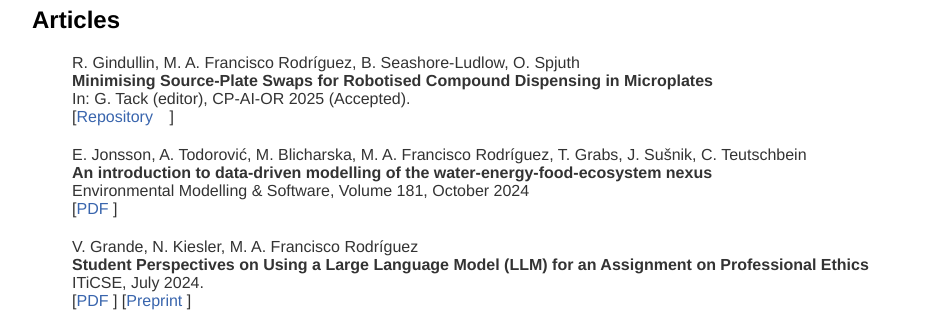
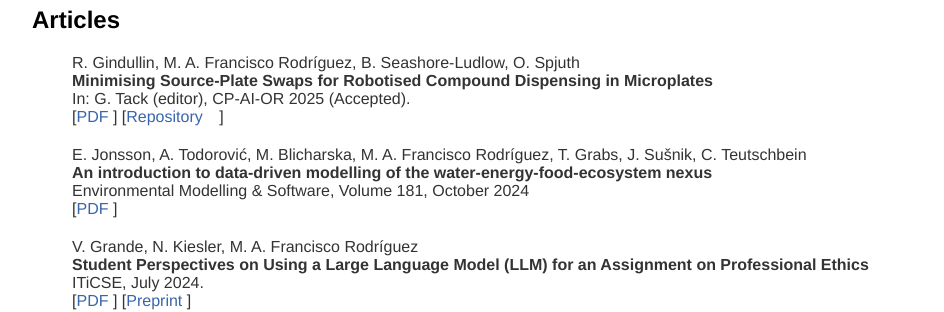
Before and after one commit to andreina-francisco/andreina-francisco.github.io, a Jekyll site: the page built from cv/index.html, in a window 1280 px wide and 900 px high. Shown: the part 369-681 px from the top of the window, without its empty margins (160-1104 px from the left). Built offline with Jekyll 4.4.1, drawn with Linux system fonts in a browser that asks for light colours; nearby versions of some CDN libraries; a style sheet for code colours, icons or effects is not loaded.

Commit message:
Update index.html

```diff
--- a/cv/index.html
+++ b/cv/index.html
@@ -33,9 +33,9 @@ title: Mar&iacute;a Andre&iacute;na Francisco Rodr&iacute;guez
     Compound Dispensing in Microplates</span>
     <br />
     <span class="note">In: G. Tack (editor), CP-AI-OR 2025 (Accepted).</span><br />
-   <!-- [<a class="text"
-    href="http://dx.doi.org/10.1007/978-3-319-33954-2_2">PDF <i
-    class="ai ai-doi ai-1x"></i></a>] [<a class="text"
+    [<a class="text"
+    href="https://link.springer.com/chapter/10.1007/978-3-031-95973-8_16">PDF <i
+    class="ai ai-doi ai-1x"></i></a>] <!--[<a class="text"
     href="http://www.it.uu.se/research/group/optimisation/publications/CPAIOR16.pdf">Preprint
     <i class="fas fa-file-pdf"></i></a>] -->
     [<a class="text" href="https://github.com/astra-uu-se/multiplates">Repository <i class="fa-brands fa-github"></i></a>]
```
